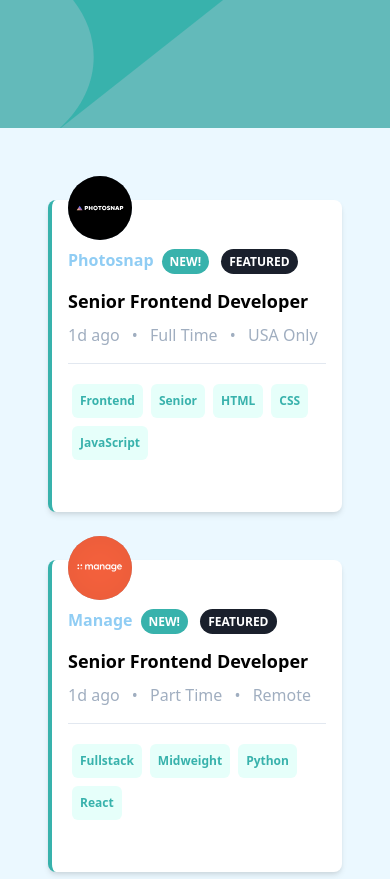
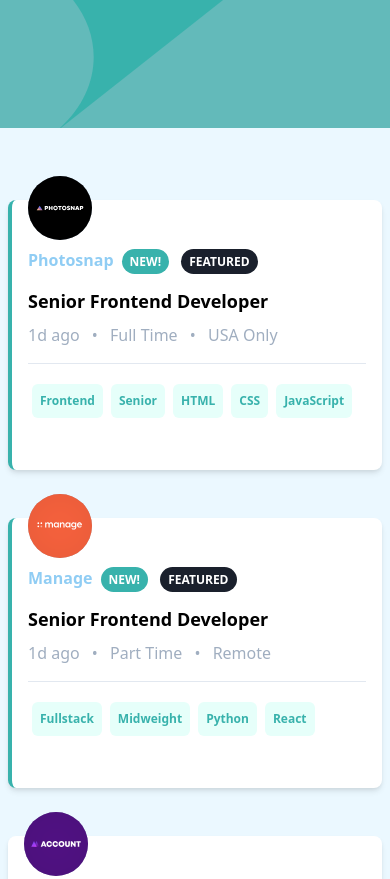
Before and after one commit to sagarkaurav/frontend-mentor-job-listings-with-filtering, a website: page public/index.html in a window 390 px wide. Shown: the top 879 px of the page. Drawn offline with nearby package versions, Linux system fonts and the light colour scheme; files that its build step writes are made by us from their sources.

Commit message:
Decrease horizontal padding in small screens so listings can have large space for texts

```diff
--- a/public/index.html
+++ b/public/index.html
@@ -16,7 +16,7 @@
         <img class="object-fill w-full h-full md:hidden" src="./images/bg-header-mobile.svg"
             alt="Header background image">
     </div>
-    <div class="relative px-12">
+    <div class="relative px-2 md:px-12">
         <div id="search-bar" class="flex justify-between max-w-5xl px-4 py-4 mx-auto mb-12 -mt-8 bg-white rounded-lg shadow-md">
             <div id="search-items" class="inline-flex flex-wrap">
             </div>
@@ -40,7 +40,7 @@
             class="inline-block p-2 m-1 text-xs font-bold text-teal-500 bg-teal-100 rounded-md cursor-pointer tag hover:bg-teal-500 hover:text-white" value="${tag}" >${tag}</button>`)
             let card = `
             <div
-            class="${isFeaturedBorderClass} relative max-w-5xl px-4 py-12 mx-auto mb-12 md:mb-4 bg-white rounded-lg shadow-md md:flex md:justify-between md:py-4">
+            class="${isFeaturedBorderClass} relative max-w-5xl px-4 py-4 py-12 mx-auto mb-12 md:mb-4 bg-white rounded-lg shadow-md md:flex md:justify-between md:py-4">
             <div class="md:flex md:w-2/4">
                 <div
                     class="absolute top-0 w-16 h-16 -mt-6 bg-gray-500 rounded-full md:w-24 md:h-24 md:mt-0 md:relative">
```
